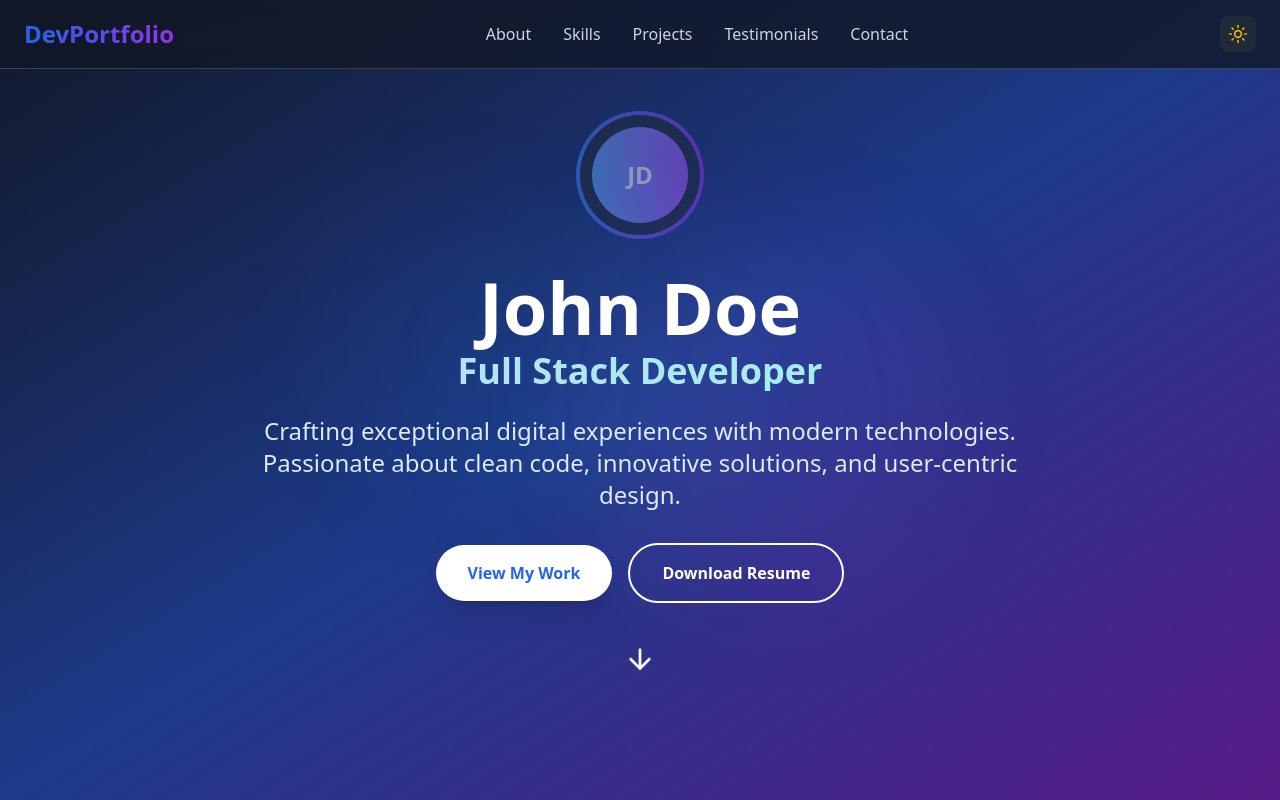
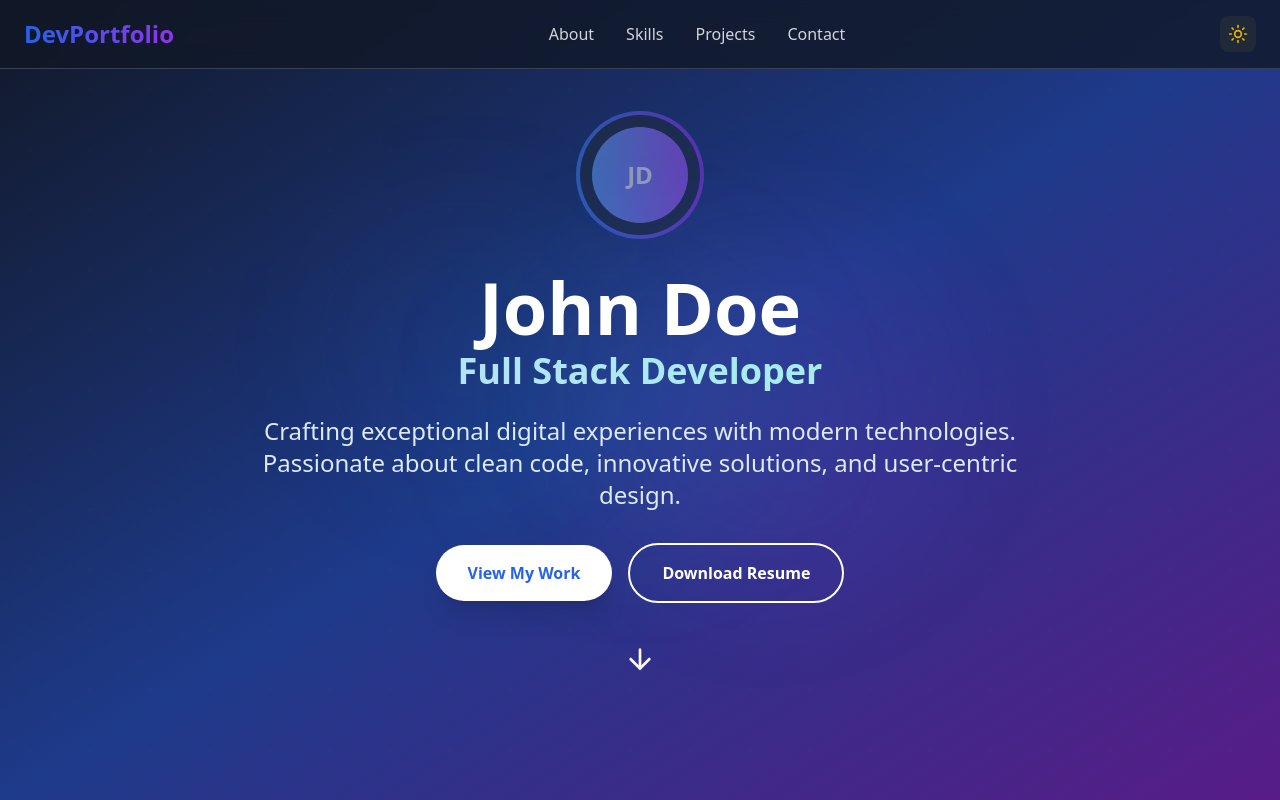
Before and after one commit to rahulkannan08/PORTFOLIO, a React (Vite) app: page / in a window 1280 px wide. Shown: the top 800 px of the page. Built offline with nearby package versions, Linux system fonts and the light colour scheme.

Commit message:
Remove testimonials from header
Remove testimonials link from the header navigation in `src/components/Header.tsx`.

```diff
--- a/src/components/Header.tsx
+++ b/src/components/Header.tsx
@@ -1,4 +1,3 @@
-
 import React from 'react';
 import { useTheme } from './ThemeProvider';
 import { Moon, Sun, Menu, X } from 'lucide-react';
@@ -12,7 +11,6 @@ const Header = () => {
     { href: '#about', label: 'About' },
     { href: '#skills', label: 'Skills' },
     { href: '#projects', label: 'Projects' },
-    { href: '#testimonials', label: 'Testimonials' },
     { href: '#contact', label: 'Contact' },
   ];
 
```
